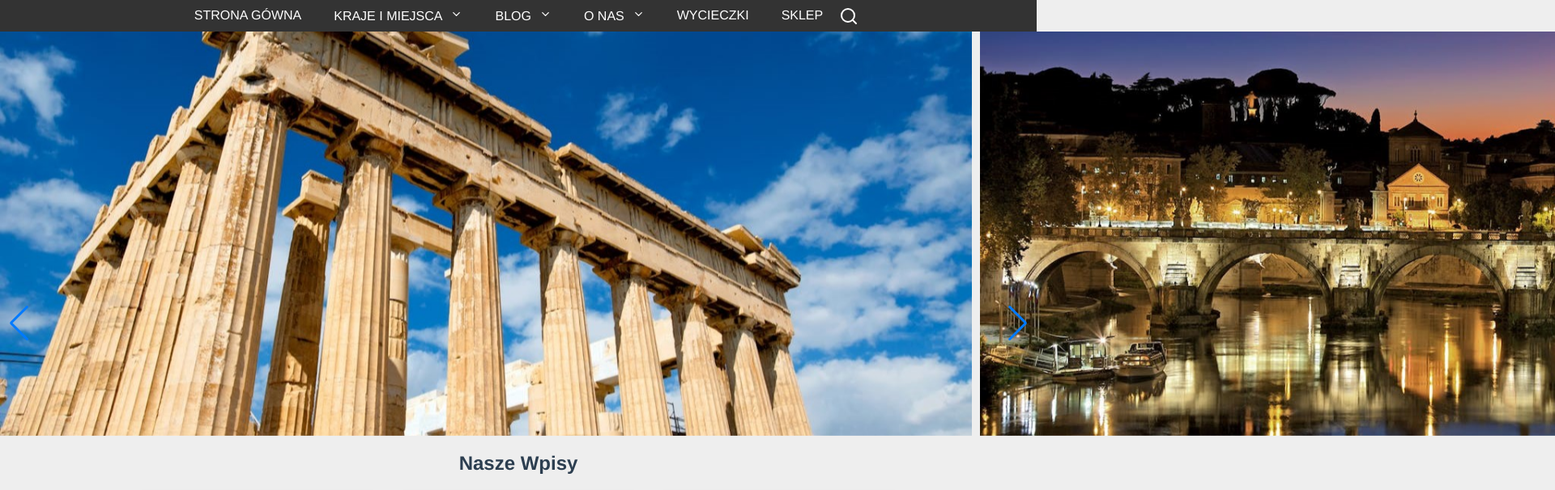
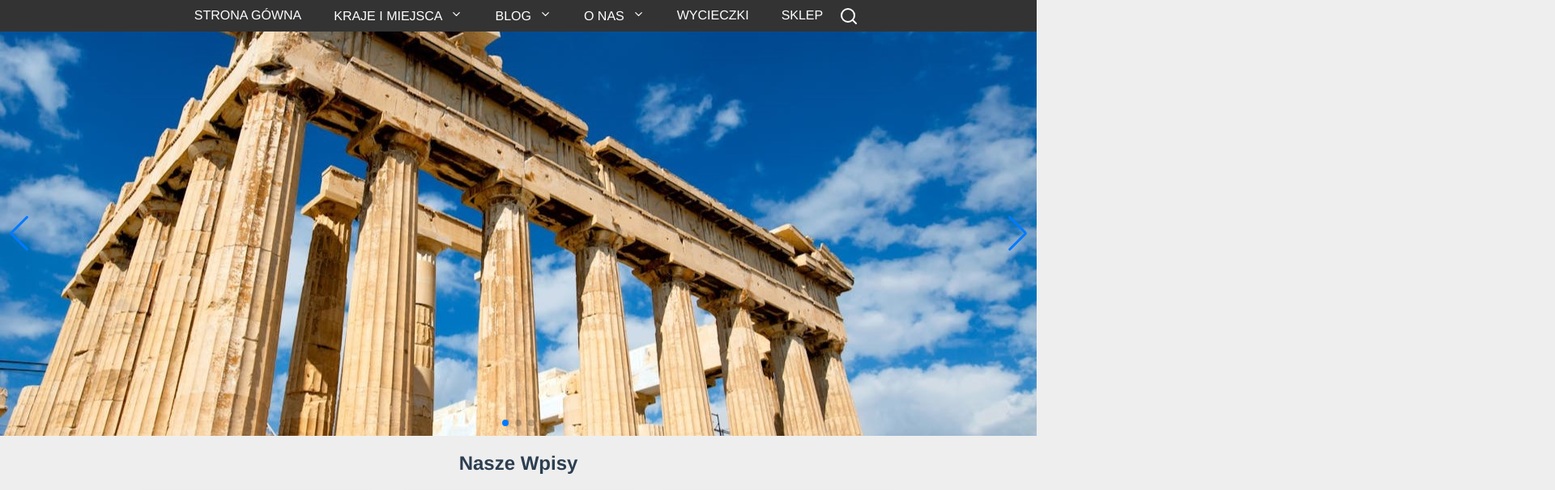
Before and after one commit to bartoszsmorawski/travel__blog, a Vue app: page / in a window 1280 px wide. Shown: the top 606 px of the page at 81% size, 1920 px wide, since content can reach past the window. Built offline with nearby package versions, Linux system fonts and the light colour scheme.

Commit message:
correct SliderGalery, Add swiper class.

```diff
--- a/src/components/organisms/SliderGalery.vue
+++ b/src/components/organisms/SliderGalery.vue
@@ -1,5 +1,5 @@
 <template>
-  <div class="swiper-container">
+  <div class="swiper-container swiper">
     <div class="swiper-wrapper">
       <div class="swiper-slide">
         <img src="@/assets/image/grece.jpg" alt="Slide 1">
@@ -47,7 +47,6 @@ onMounted(() => {
 <style scoped>
 .swiper-container {
   width: 100%;
-  max-width: 1200px; /* Maksymalna szerokość */
   height: 500px; /* Ustaw wysokość */
 }
 
```
